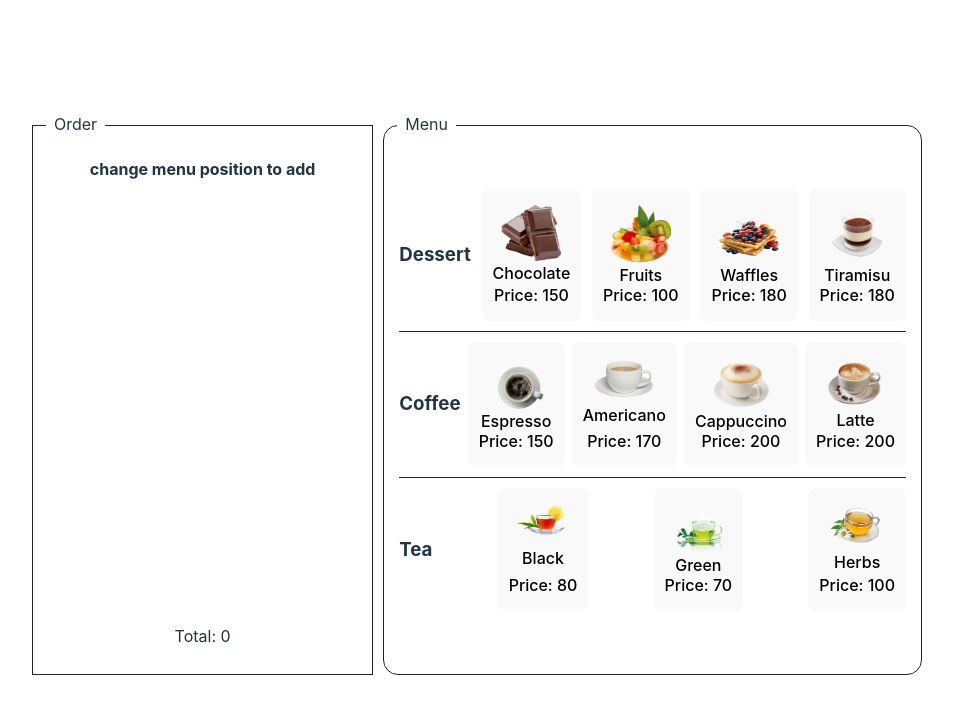
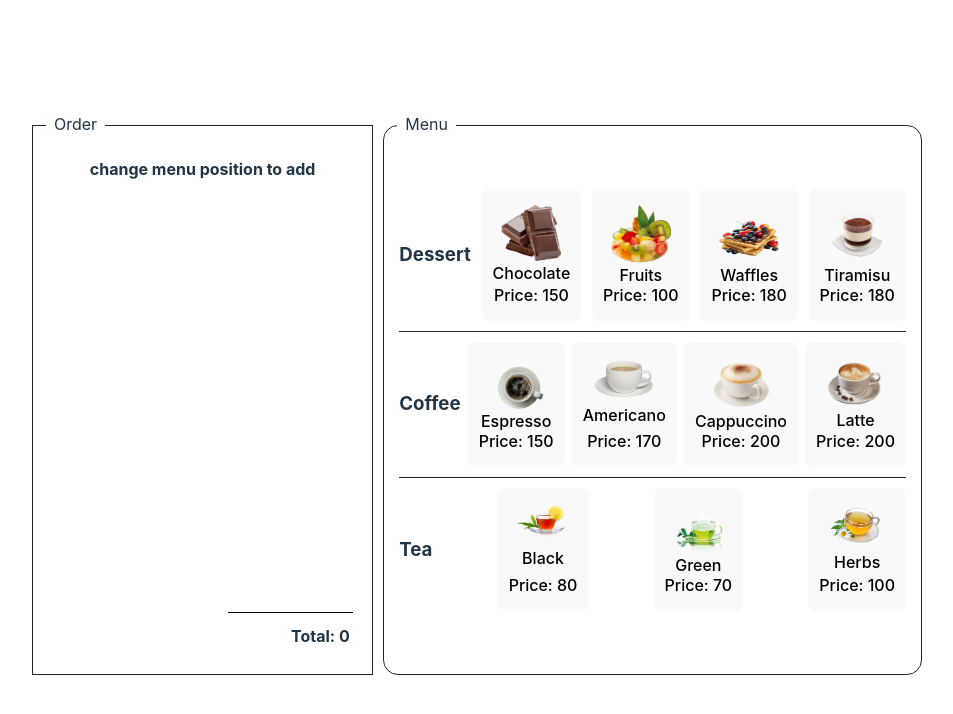
Before and after one commit to bss94/CW7OrderMenu, a React (Vite) app: page / in a window 1280 px wide. Shown: the top 714 px of the page, without its empty margins (163-1116 px from the left). Built offline with nearby package versions, Linux system fonts and the light colour scheme.

Commit message:
edit app.css, complete styles to project, all tasks complete

```diff
--- a/src/App.css
+++ b/src/App.css
@@ -42,8 +42,31 @@
     justify-content: space-between;
     flex-direction: column;
 }
-.item-count{}
-.item-cost{}
+.item-count{
+    width: 35px;
+    text-align: start;
+}
+.item-coast{
+    width: 35px;
+    text-align: start;
+}
+.total-price{
+    width: 100%;
+    text-align: right;
+    padding-right: 25px;
+    font-weight: bold;
+    position: relative;
+}
+.total-price:after{
+    position: absolute;
+    content: '';
+    width: 125px;
+    height: 1px;
+    background-color: #000;
+    top:-12px;
+    right: 22px;
+
+}
 
 .menu {
     box-sizing: border-box;
```
